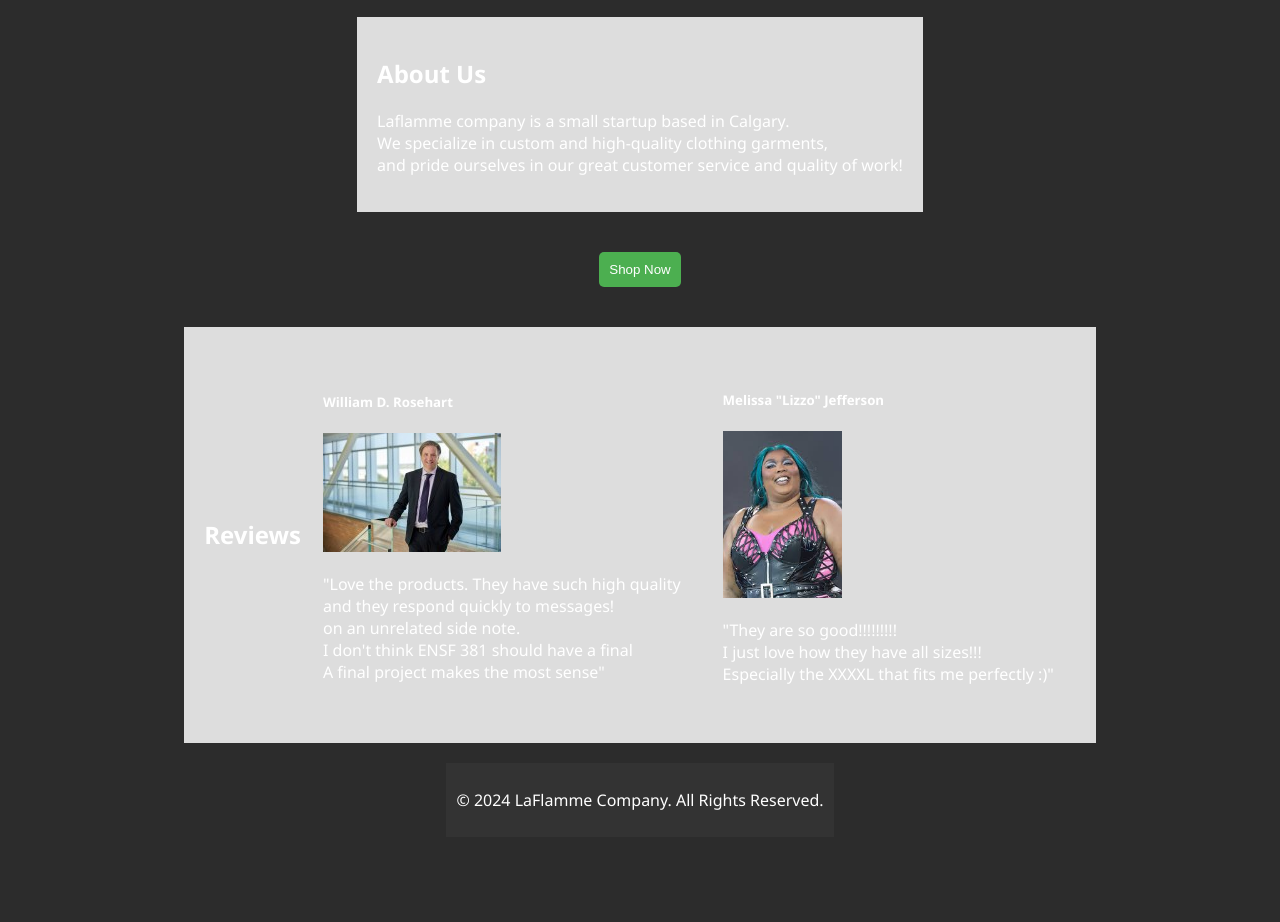
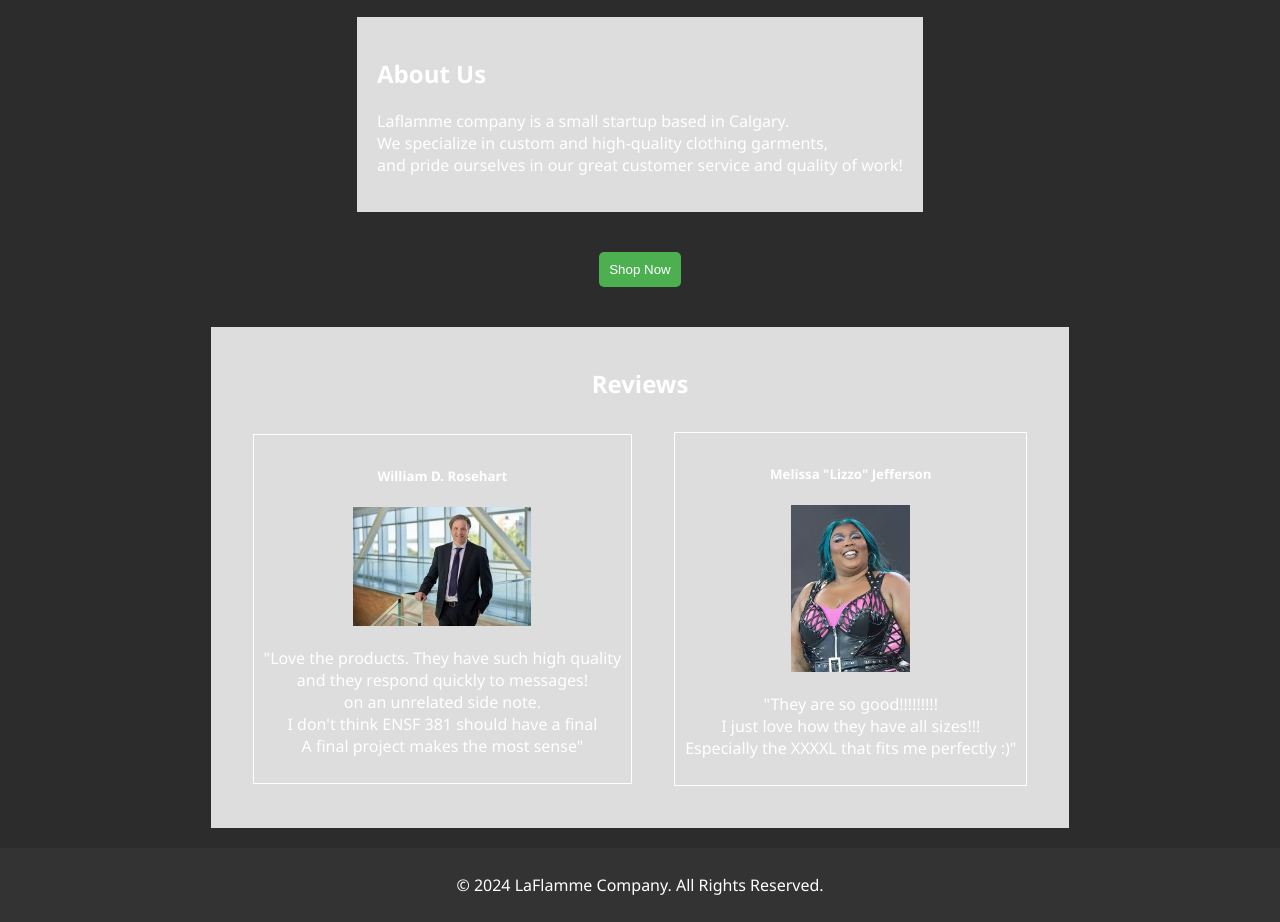
Before and after one commit to Inko-z/ENSF381-Assignment2, a plain HTML site: page index.html in a window 1280 px wide. Shown: the part 107-1029 px from the top of the page. Before the commit the page ends 944 px from the top, so only its background shows below. Drawn offline with Linux system fonts and the light colour scheme.

Commit message:
Done styling for index, contacts.

```diff
--- a/index.html
+++ b/index.html
@@ -58,7 +58,7 @@
             <table>
                 <tr>
                     <td>
-                        <div>
+                        <div class="review">
                             <div>
                                 <h5>William D. Rosehart</h5>
                                 <img src="images/williamRosaheart.jpg" alt="profile picture">
@@ -73,7 +73,7 @@
                         </div>
                     </td>
                     <td>
-                        <div>
+                        <div class="review">
                             <div>
                                 <h5>Melissa "Lizzo" Jefferson</h5>
                                 <img src="images/Lizzo.jpg" width="119" alt="profile picture">
--- a/styles/index.css
+++ b/styles/index.css
@@ -20,6 +20,11 @@
   margin: 20px;
   display: flex;
   align-items: center;
+  flex-direction: column;
+}
+.customer-reviews h2 {
+  display: block;
+  margin-bottom: 10px;
 }
 
 .customer-reviews table {
@@ -29,3 +34,9 @@
 .customer-reviews td {
   padding: 20px;
 }
+.review {
+  border: 1px;
+  border-style: solid;
+  padding: 10px;
+  text-align: center;
+}
--- a/styles/styles.css
+++ b/styles/styles.css
@@ -44,8 +44,10 @@ main {
     align-items: center;
 }
 footer {
+    box-sizing: border-box;
     background-color: #333;
     padding: 10px;
     margin: 0;
     text-align: center;
+    width: 100%;
   }
```
Also changed, not shown: contact.html (+5 -19 lines).
